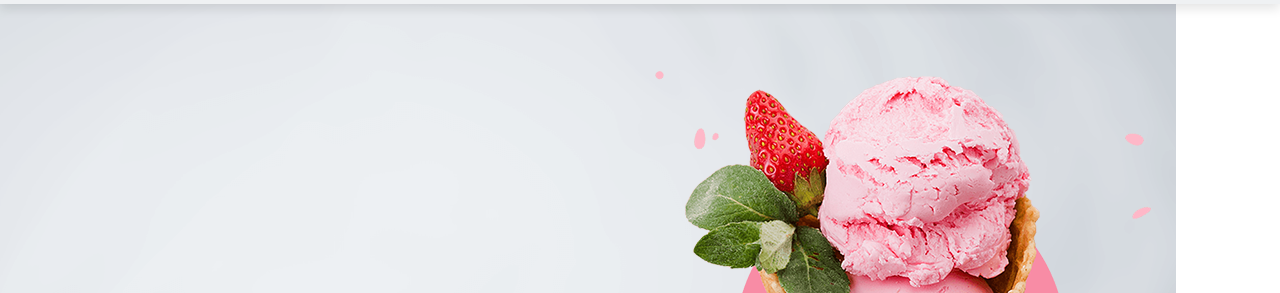
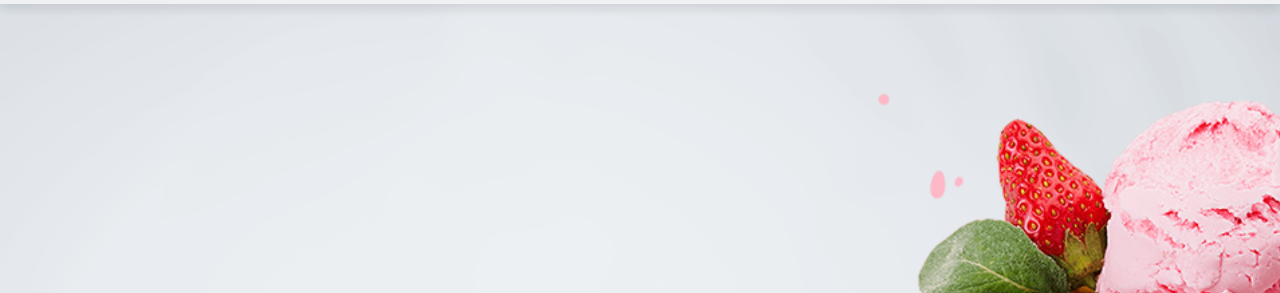
Before and after one commit to NehaamKhan/Icecream, a plain HTML site: page index.html in a window 1280 px wide. Shown: the part 68-361 px from the top of the page. Drawn offline with nearby package versions, Linux system fonts and the light colour scheme; some packages are replaced by stand-ins of ours; a script that the page names is missing.

Commit message:
Update style.css

```diff
--- a/css/style.css
+++ b/css/style.css
@@ -128,7 +128,7 @@ section{
 
 .home .slide{
     min-height: 100vh;
-    background-size: cover;
+    background-size: cover !important;
     background-position: center ;
     display: flex;
     align-items: center;
```
